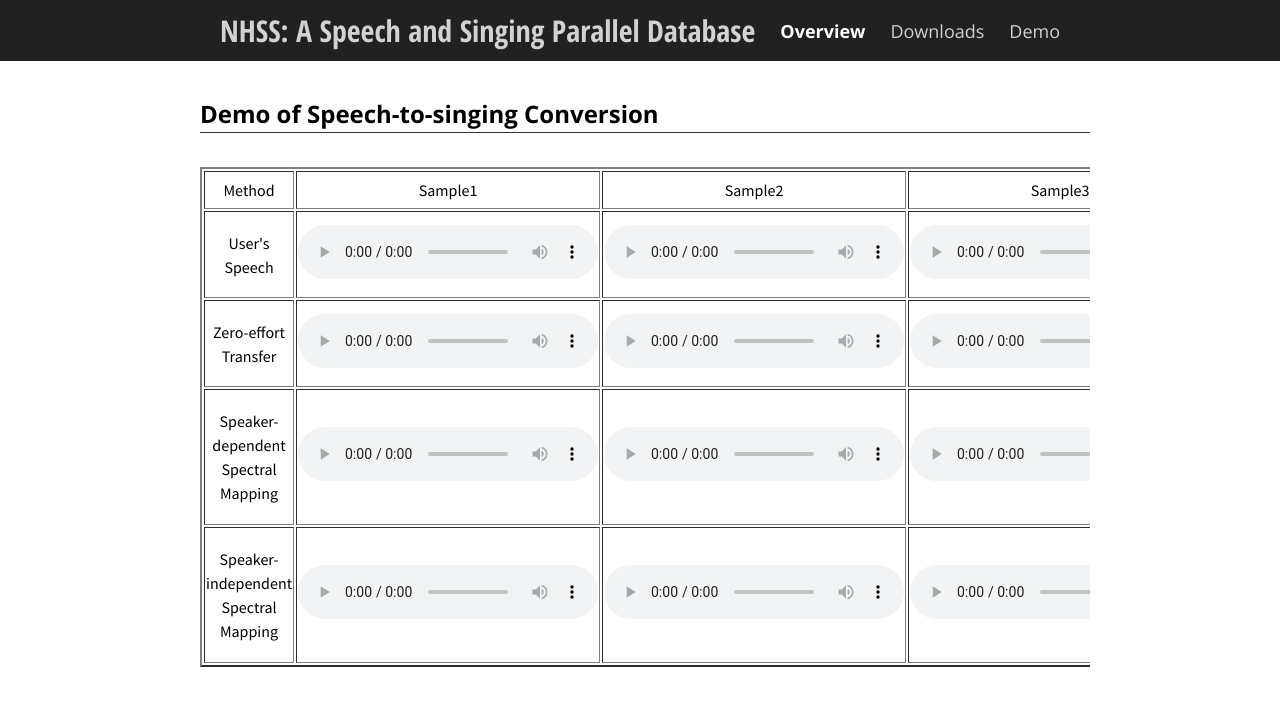
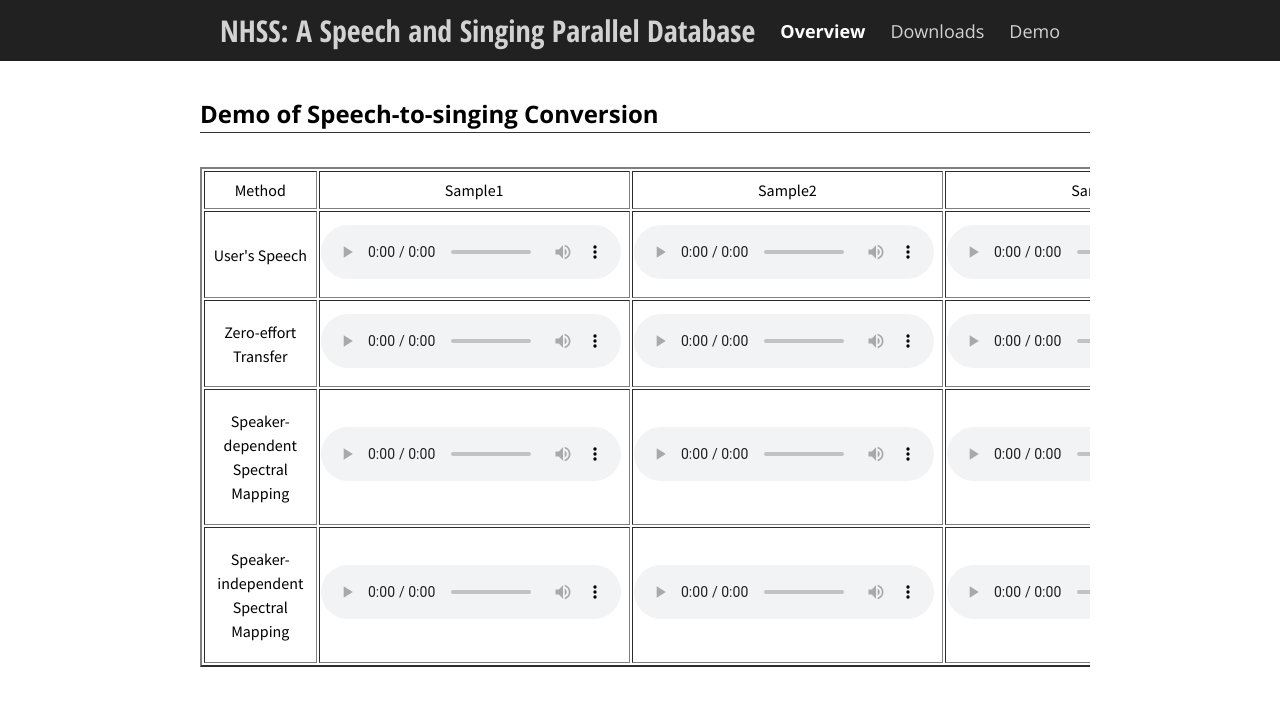
Before and after one commit to bidishasharma/bidishasharma.github.io, a Jekyll site: the page NHSS_Database/demo.html, which Jekyll copies as it is, in a window 1280 px wide. Shown: the top 706 px of the page. Built offline with Jekyll 4.4.1, drawn with Linux system fonts in a browser that asks for light colours.

Commit message:
Update demo.html

```diff
--- a/NHSS_Database/demo.html
+++ b/NHSS_Database/demo.html
@@ -32,35 +32,35 @@
 <h2 class="add-top-margin">Demo of Speech-to-singing Conversion</h2>
 <hr>
 <br>
-<table style="height: 500px;" border="2" width="1500px">
+<table style="height: 500px;" border="2" width="2000px">
 <tbody>
 <tr>
-<td style="text-align: center; width: 301.333px;">Method</td>
-<td style="text-align: center; width: 301.333px;">Sample1</td>
-<td style="text-align: center; width: 301.333px;">Sample2</td>
-<td style="text-align: center; width: 301.333px;">Sample3</td>
-<td style="text-align: center; width: 301.333px;">Sample4</td>
-<td style="text-align: center; width: 301.333px;">Sample5</td>
+<td style="text-align: center; width: 401.333px;">Method</td>
+<td style="text-align: center; width: 401.333px;">Sample1</td>
+<td style="text-align: center; width: 401.333px;">Sample2</td>
+<td style="text-align: center; width: 401.333px;">Sample3</td>
+<td style="text-align: center; width: 401.333px;">Sample4</td>
+<td style="text-align: center; width: 401.333px;">Sample5</td>
 </tr>
 <tr>
-<td style="text-align: center; width: 301.333px;">User's Speech</td>
-<td style="width: 301.333px;"><audio controls="controls">
+<td style="text-align: center; width: 401.333px;">User's Speech</td>
+<td style="width: 401.333px;"><audio controls="controls">
 			  <source src="audio/Song_1_578.wav" type="audio/wav" />
 			Your browser does not support the audio element.
 			</audio></td>
-<td style="width: 301.333px;"><audio controls="controls">
+<td style="width: 401.333px;"><audio controls="controls">
 			  <source src="audio/Song_1_578.wav" type="audio/wav" />
 			Your browser does not support the audio element.
 			</audio></td>
-<td style="width: 301.333px;"><audio controls="controls">
+<td style="width: 401.333px;"><audio controls="controls">
 			  <source src="audio/Song_1_578.wav" type="audio/wav" />
 			Your browser does not support the audio element.
 			</audio></td>
-<td style="width: 301.333px;"><audio controls="controls">
+<td style="width: 401.333px;"><audio controls="controls">
 			  <source src="audio/Song_1_578.wav" type="audio/wav" />
 			Your browser does not support the audio element.
 			</audio></td>
-<td style="width: 301.333px;"><audio controls="controls">
+<td style="width: 401.333px;"><audio controls="controls">
 			  <source src="audio/Song_1_578.wav" type="audio/wav" />
 			Your browser does not support the audio element.
 			</audio></td>
@@ -68,77 +68,77 @@
 
 <tr>
 <td style="text-align: center; width: 301.333px;">Zero-effort Transfer</td>
-<td style="width: 301.333px;"><audio controls="controls">
+<td style="width: 401.333px;"><audio controls="controls">
 			  <source src="audio/Song_1_945.wav" type="audio/wav" />
 			Your browser does not support the audio element.
 			</audio></td>
-<td style="width: 301.333px;"><audio controls="controls">
+<td style="width: 401.333px;"><audio controls="controls">
 			  <source src="audio/Song_1_578.wav" type="audio/wav" />
 			Your browser does not support the audio element.
 			</audio></td>
-<td style="width: 301.333px;"><audio controls="controls">
+<td style="width: 401.333px;"><audio controls="controls">
 			  <source src="audio/Song_1_578.wav" type="audio/wav" />
 			Your browser does not support the audio element.
 			</audio></td>
-<td style="width: 301.333px;"><audio controls="controls">
+<td style="width: 401.333px;"><audio controls="controls">
 			  <source src="audio/Song_1_578.wav" type="audio/wav" />
 			Your browser does not support the audio element.
 			</audio></td>
-<td style="width: 301.333px;"><audio controls="controls">
+<td style="width: 401.333px;"><audio controls="controls">
 			  <source src="audio/Song_1_578.wav" type="audio/wav" />
 			Your browser does not support the audio element.
 			</audio></td>
 </tr>
 <tr>
 <td style="text-align: center; width: 301.333px;">Speaker-dependent Spectral Mapping</td>
-<td style="width: 301.333px;"><audio controls="controls">
+<td style="width: 401.333px;"><audio controls="controls">
 			  <source src="audio/Song_5_1763.wav" type="audio/wav" />
 			Your browser does not support the audio element.
 			</audio></td>
-<td style="width: 301.333px;"><audio controls="controls">
+<td style="width: 401.333px;"><audio controls="controls">
 			  <source src="audio/Song_1_578.wav" type="audio/wav" />
 			Your browser does not support the audio element.
 			</audio></td>
-<td style="width: 301.333px;"><audio controls="controls">
+<td style="width: 401.333px;"><audio controls="controls">
 			  <source src="audio/Song_1_578.wav" type="audio/wav" />
 			Your browser does not support the audio element.
 			</audio></td>
-<td style="width: 301.333px;"><audio controls="controls">
+<td style="width: 401.333px;"><audio controls="controls">
 			  <source src="audio/Song_1_578.wav" type="audio/wav" />
 			Your browser does not support the audio element.
 			</audio></td>
-<td style="width: 301.333px;"><audio controls="controls">
+<td style="width: 401.333px;"><audio controls="controls">
 			  <source src="audio/Song_1_578.wav" type="audio/wav" />
 			Your browser does not support the audio element.
 			</audio></td>
-<td style="width: 301.333px;"><audio controls="controls">
+<td style="width: 401.333px;"><audio controls="controls">
 			  <source src="audio/Song_1_578.wav" type="audio/wav" />
 			Your browser does not support the audio element.
 			</audio></td>
 </tr>
 <tr>
 <td style="text-align: center; width: 301.333px;">Speaker-independent Spectral Mapping</td>
-<td style="width: 301.333px;"><audio controls="controls">
+<td style="width: 401.333px;"><audio controls="controls">
 			  <source src="audio/Song_1_2694.wav" type="audio/wav" />
 			Your browser does not support the audio element.
 			</audio></td>
-<td style="width: 301.333px;"><audio controls="controls">
+<td style="width: 401.333px;"><audio controls="controls">
 			  <source src="audio/Song_1_578.wav" type="audio/wav" />
 			Your browser does not support the audio element.
 			</audio></td>
-<td style="width: 301.333px;"><audio controls="controls">
+<td style="width: 401.333px;"><audio controls="controls">
 			  <source src="audio/Song_1_578.wav" type="audio/wav" />
 			Your browser does not support the audio element.
 			</audio></td>
-<td style="width: 301.333px;"><audio controls="controls">
+<td style="width: 401.333px;"><audio controls="controls">
 			  <source src="audio/Song_1_578.wav" type="audio/wav" />
 			Your browser does not support the audio element.
 			</audio></td>
-<td style="width: 301.333px;"><audio controls="controls">
+<td style="width: 401.333px;"><audio controls="controls">
 			  <source src="audio/Song_1_578.wav" type="audio/wav" />
 			Your browser does not support the audio element.
 			</audio></td>
-<td style="width: 301.333px;"><audio controls="controls">
+<td style="width: 401.333px;"><audio controls="controls">
 			  <source src="audio/Song_1_578.wav" type="audio/wav" />
 			Your browser does not support the audio element.
 			</audio></td>
```
